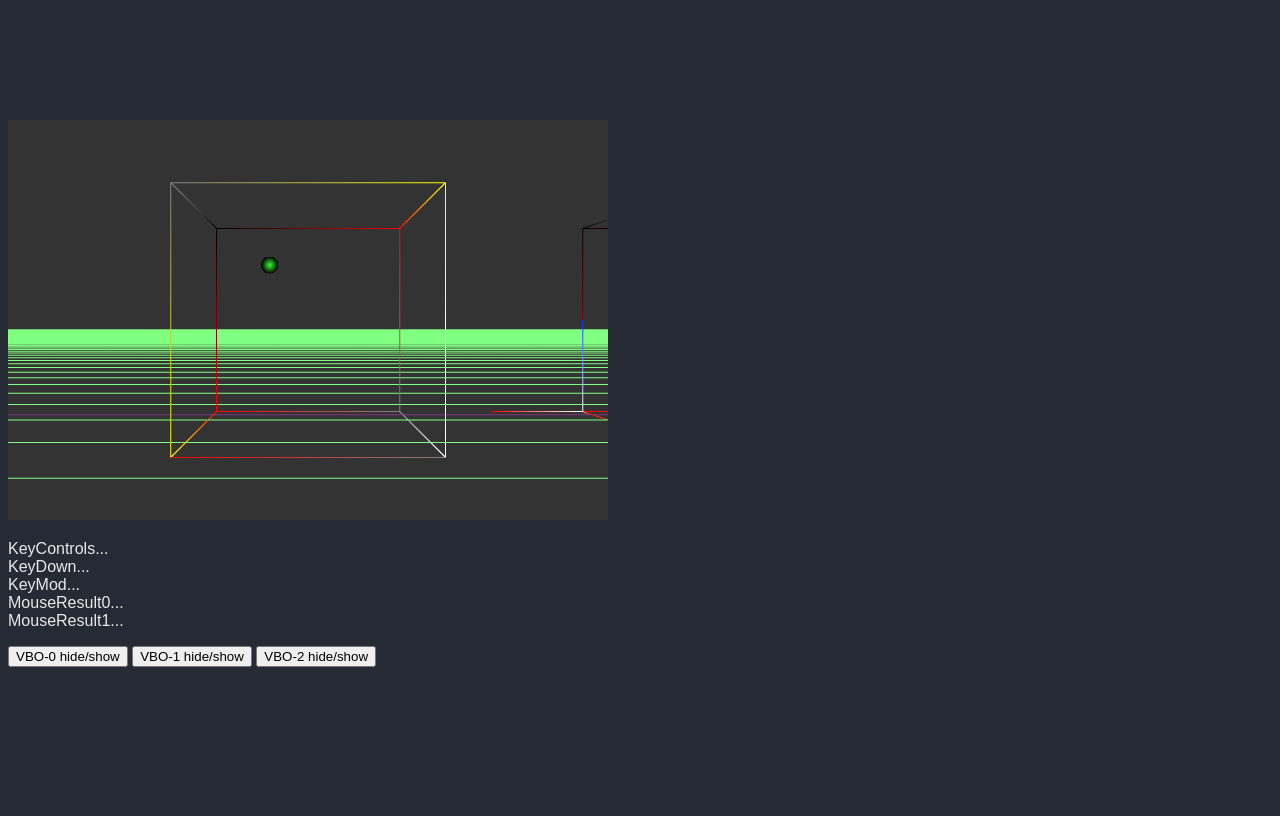
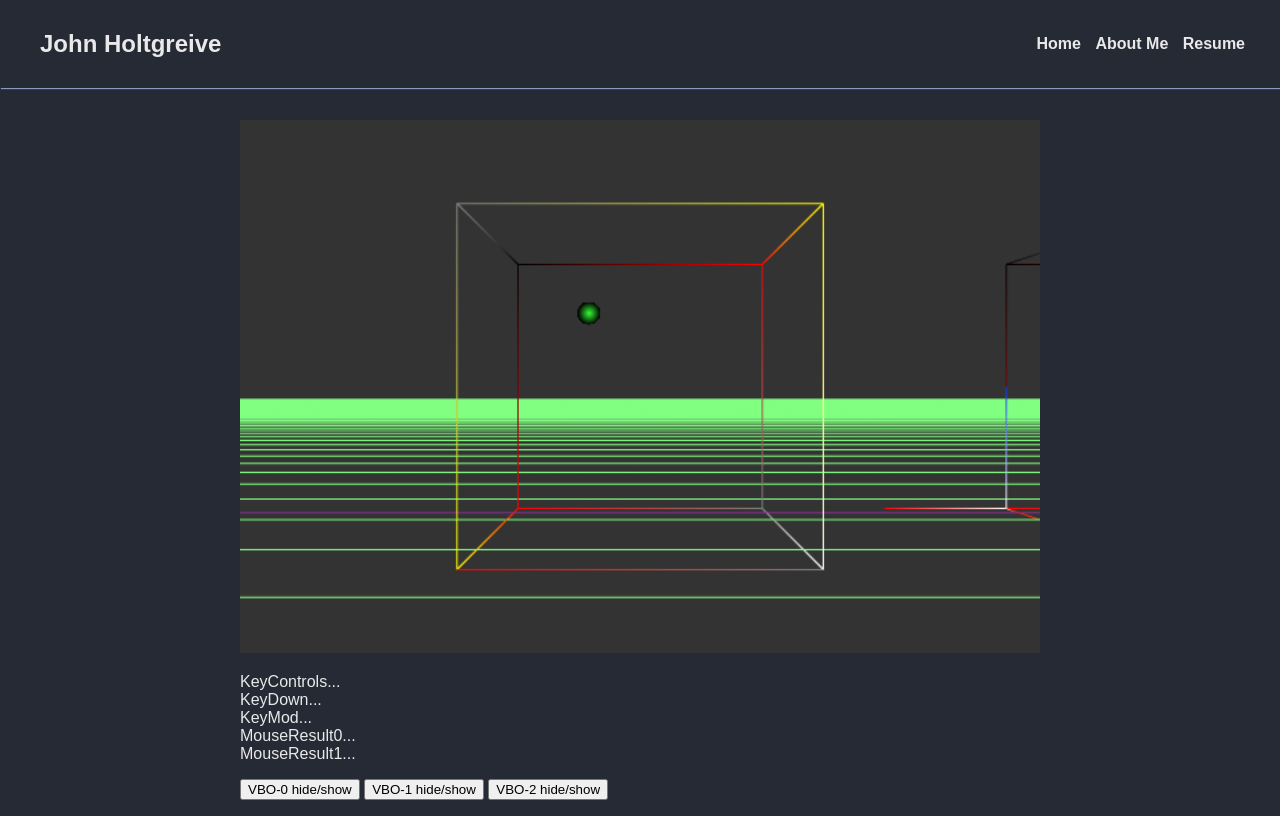
Before and after one commit to J0hnH0lt/j0hnh0lt.github.io, a plain HTML site: page Particle Simulation/Simulator/ProjA_JohnH.html in a window 1280 px wide. Drawn offline with Linux system fonts and the light colour scheme; animation ran at ten frames a second.

Commit message:
Adjusted Canvas
Particle System Canvas is now positioned to match rest of site

```diff
--- a/Particle Simulation/Simulator/ProjA_JohnH.html
+++ b/Particle Simulation/Simulator/ProjA_JohnH.html
@@ -7,7 +7,17 @@
   </head>
 
   <body onload="main()">
+    <nav role="navigation" class="top-nav">
+        <a class="name" href="../../index.html">John Holtgreive</a>
+        <ul>
+            <li tabindex="0"><a href="../../index.html">Home</a></li>
+            <li tabindex="1"><a class="navbar-link" href="../../bio.html">About Me</a> </li>
+            <li tabindex="2"><a class="navbar-link" href="https://drive.google.com/file/d/1fpaCZu5zYXdUIYIatOuBQqdxHZNsPrB8/view?usp=sharing">
+                Resume</a></li>
+        </ul>
+    </nav>
     <main>
+      <div class="interactive-content">
 
         <canvas id="webgl" width="600" height="400">
         Please use a browser that supports "canvas"
@@ -44,6 +54,7 @@
         <script src="PartSysVBO.js"></script>
         <script src="ProjA_JohnH.js"></script>
 
+      </div>
     </main>
   </body>
 </html>
--- a/styles.css
+++ b/styles.css
@@ -158,3 +158,15 @@ img {
     font-size: 20px;
     margin-top: 20px;
 }
+
+/* Simulation Page */
+
+.interactive-content{
+    width: 800px;
+    margin: 0 auto;
+}
+
+#webgl{
+    width: 100%;
+    height: 100%;
+}
```
Lines whose indentation alone changed are shown as unchanged.
